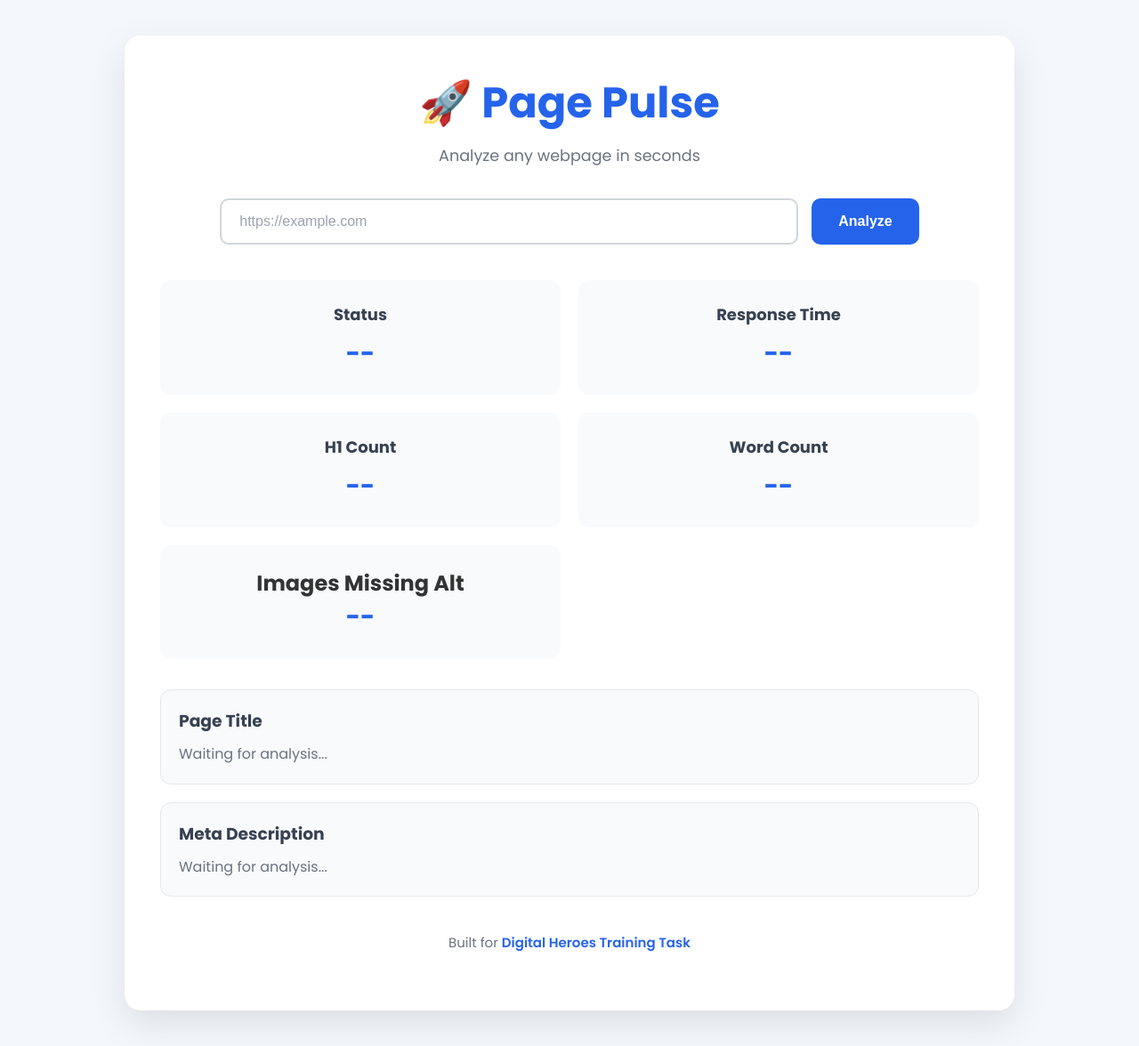
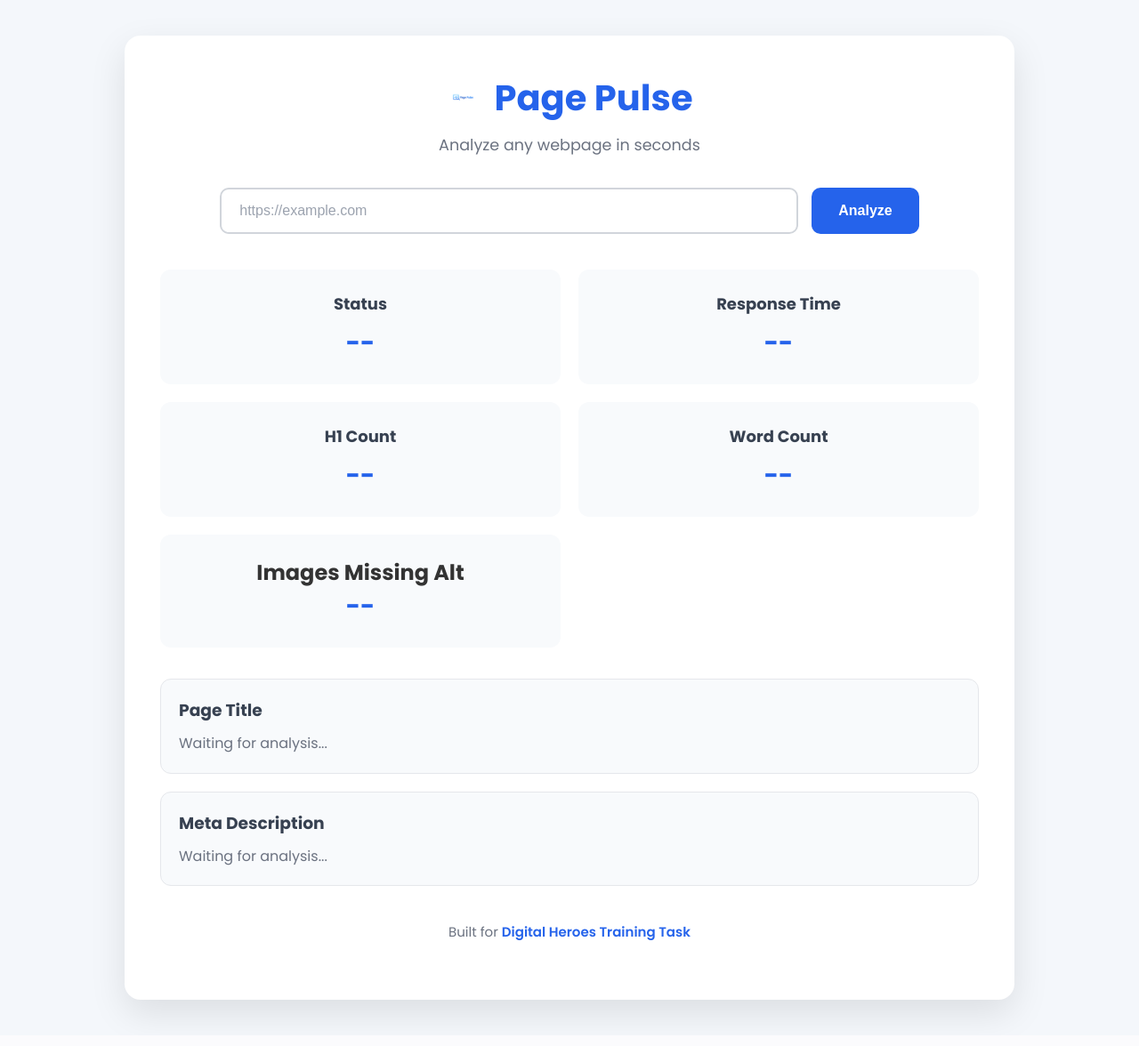
Before and after one commit to Nikhilcodes-byte/page-pulse, a Flask app: page / in a window 1280 px wide. Shown: the whole page at 89% size. After the commit the page ends 1154 px from the top, so only its background shows below. Run offline with Flask 3, Linux system fonts and the light colour scheme.

Commit message:
logo updated

```diff
--- a/templates/index.html
+++ b/templates/index.html
@@ -26,7 +26,10 @@
 
     <header>
 
-        <h1>🚀 Page Pulse</h1>
+        <h1 class="logo-title">
+        <img src="{{ url_for('static', filename='images/page-pulse-logo.png') }}" alt="Page Pulse Logo">
+        <span>Page Pulse</span>
+        </h1>
 
         <p>
             Analyze any webpage in seconds
```
Also changed, not shown: static/images/page-pulse-logo.png (renamed from images/page-pulse-logo.png).
